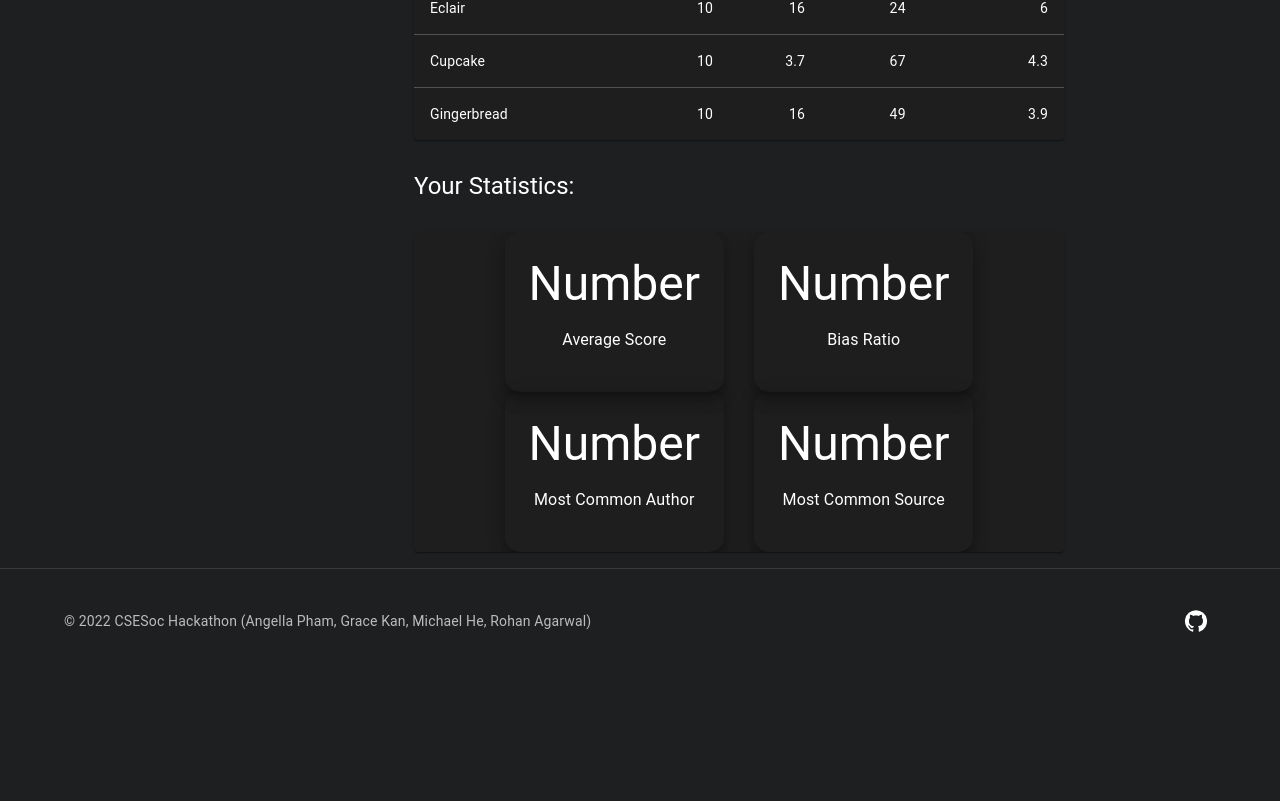
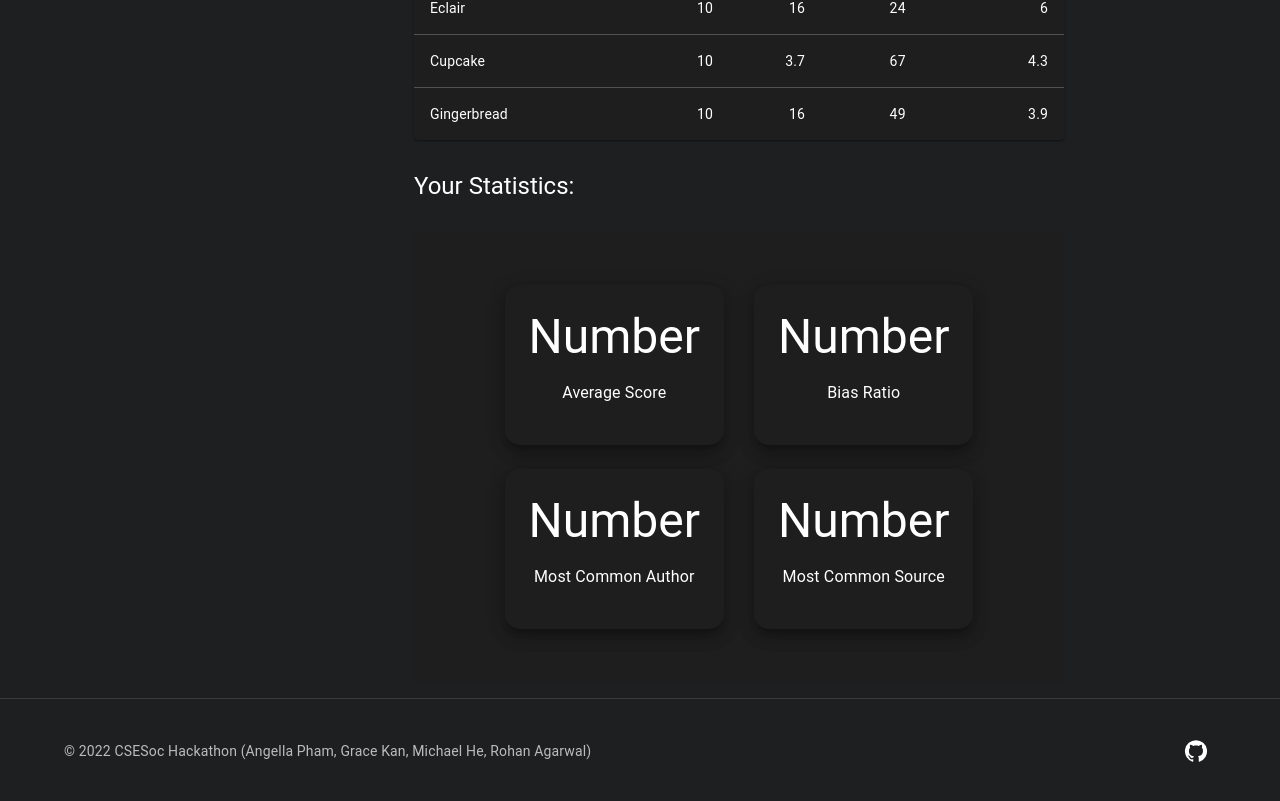
Before and after one commit to CSESoc-Hackathon-Uplift/Frontend, a React (Create React App) app in the folder client/: page /profile in a window 1280 px wide. Shown: the part 680-1481 px from the top of the page. Before the commit the page ends 1353 px from the top, so only its background shows below. Built offline with nearby package versions, Linux system fonts and the light colour scheme.

Commit message:
fixed messages

```diff
--- a/client/src/pages/Profile.tsx
+++ b/client/src/pages/Profile.tsx
@@ -48,6 +48,9 @@ const Profile = () => {
                 sx={{
                   display: 'flex',
                   flexDirection: 'column',
+                  border: '0px',
+                  boxShadow: 0,
+                  height: '450px',
                   justifyContent: 'center',
                   alignItems: 'center',
                 }}
@@ -84,6 +87,7 @@ const Profile = () => {
                     <p>Bias Ratio</p>
                   </Box>
                 </Box>
+                <br></br>
                 <Box
                   sx={{
                     display: 'flex',
```
